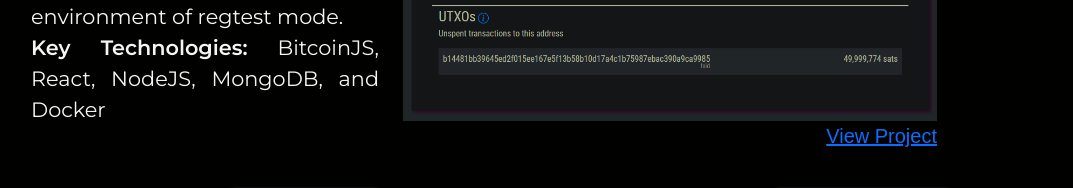
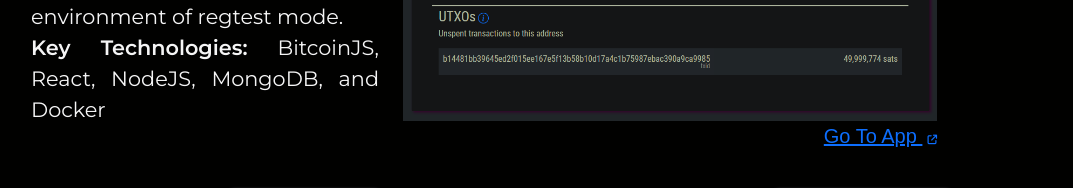
Before and after one commit to daGoodenough/portfolio, a React (Create React App) app: page / in a window 1280 px wide. Shown: the part 1220-1408 px from the top of the page, without its empty margins (51-1124 px from the left). Built offline with nearby package versions, Linux system fonts and the light colour scheme; a web font is replaced by a local one.

Commit message:
Add "open" button on link to view project

```diff
--- a/src/components/FeaturedProject.js
+++ b/src/components/FeaturedProject.js
@@ -40,7 +40,9 @@ const FeaturedProject = () => (
             className="featured-project"
           />
           <div className="featured-link">
-            <a href="http://learnbtcwallet.com">View Project</a>
+            <a href="http://learnbtcwallet.com">
+              Go To App <i className="fa-solid fa-arrow-up-right-from-square" />
+            </a>
           </div>
         </FadeIn>
       </Col>
--- a/src/index.css
+++ b/src/index.css
@@ -143,6 +143,12 @@ p.education-description {
 .fa-linkedin {
   color: rgb(37, 104, 178);
 }
+
+.fa-arrow-up-right-from-square {
+  /* color: var(--main-font); */
+  font-size: 0.6rem;
+  margin-left: 5px;
+}
 @media screen and (max-width: 768px), screen and (min-width: 576px) {
   div.education {
     text-align: center;
```
